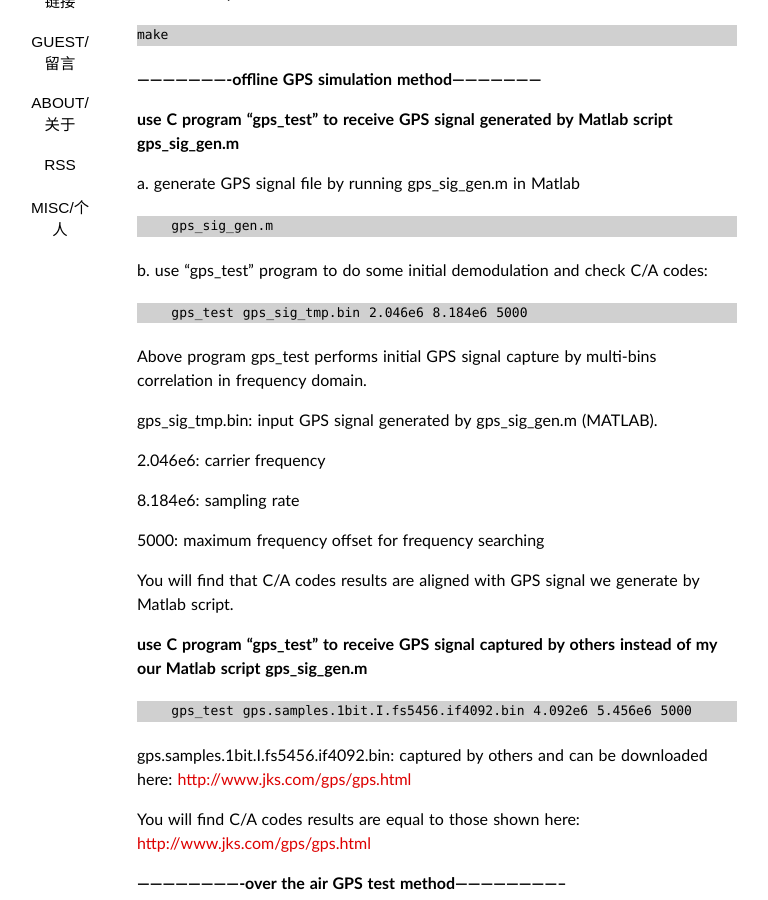
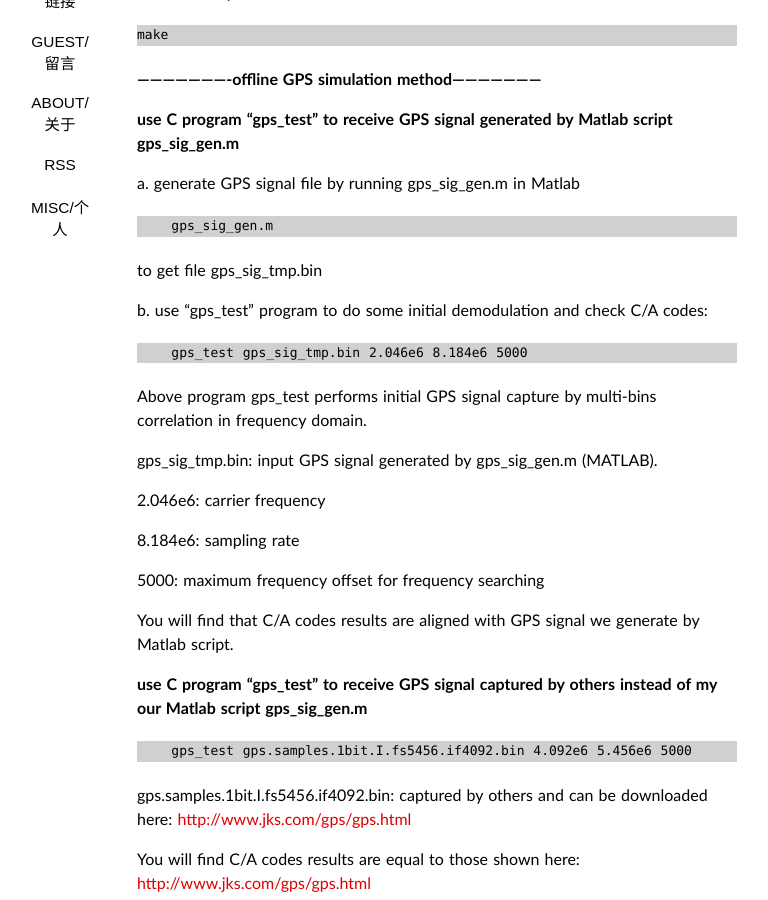
Before and after one commit to sdr-x/sdr-x.github.io, a Jekyll site: the page built from _posts/2014-05-29-Some efforts and tools on GPS signal replay (GPS重放模拟).md, in a window 1280 px wide and 900 px high, scrolled down 343 px. Shown: the whole window, without its empty margins (203-971 px from the left). Built offline with Jekyll 4.4.1, drawn with Linux system fonts in a browser that asks for light colours; some web fonts are replaced; Markdown is read by kramdown in place of the engine named in the settings; comment, search, counter and statistics services are not loaded.

Commit message:
Update 2014-05-29-Some efforts and tools on GPS signal replay (GPS重放模拟).md

```diff
--- a/_posts/2014-05-29-Some efforts and tools on GPS signal replay (GPS重放模拟).md
+++ b/_posts/2014-05-29-Some efforts and tools on GPS signal replay (GPS重放模拟).md
@@ -22,6 +22,8 @@ To build the C program "gps_test" (front part of software GPS receiver) after yo
 a. generate GPS signal file by running gps_sig_gen.m in Matlab
 
         gps_sig_gen.m
+
+to get file gps_sig_tmp.bin
 
 b. use "gps_test" program to do some initial demodulation and check C/A codes:
 
```
